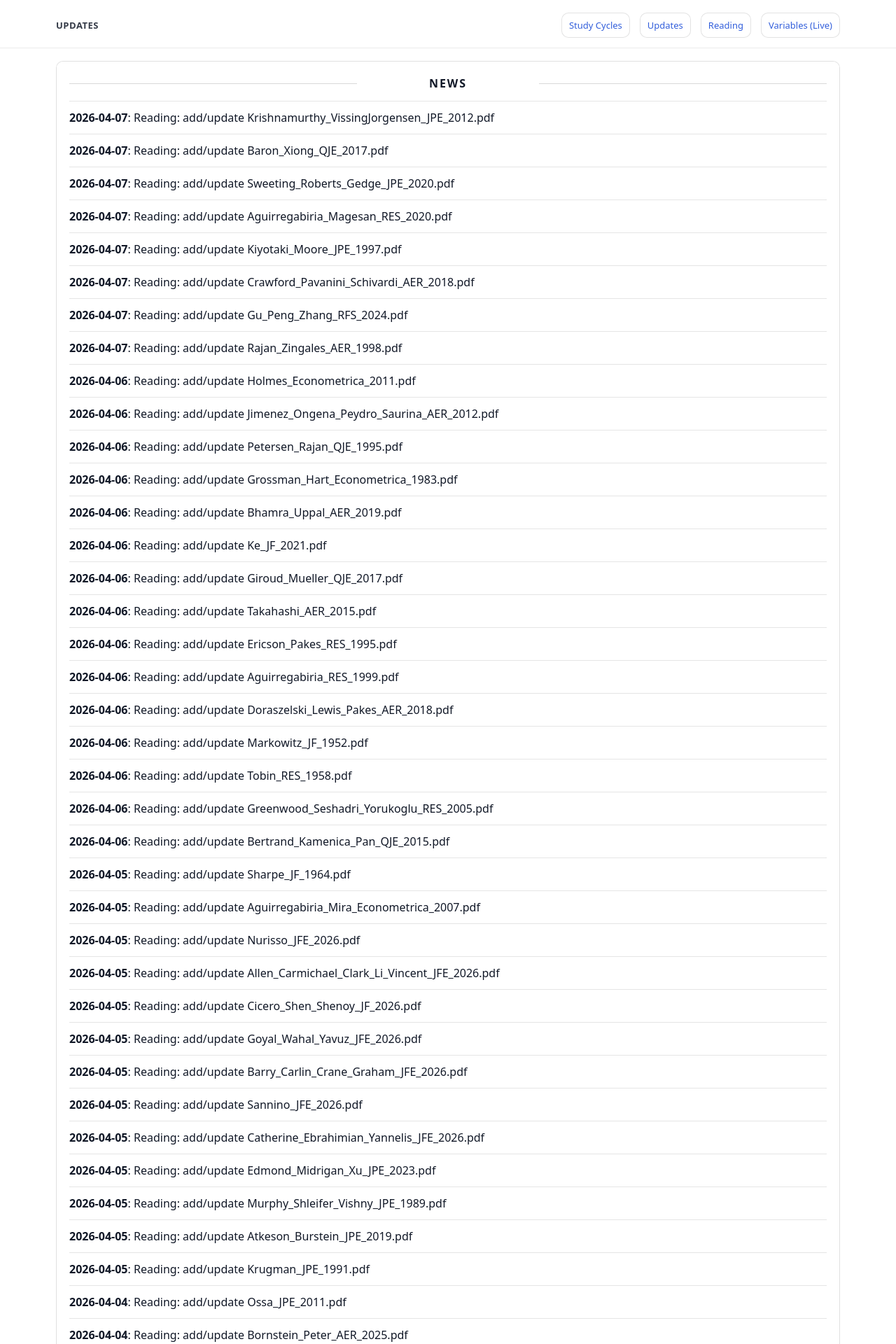
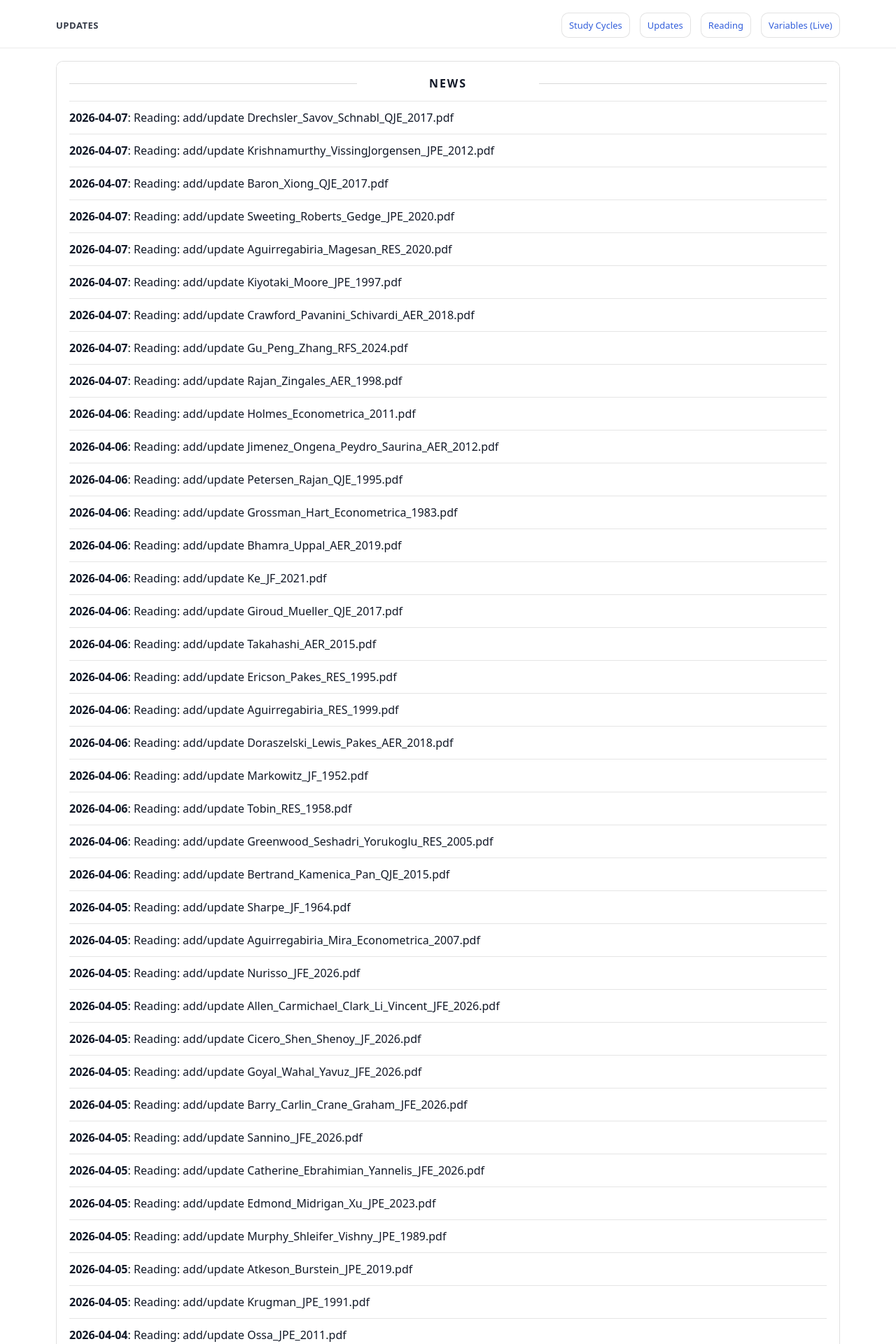
Before and after one commit to yaxinzn/study-archive, a Jekyll site: the page built from updates/index.md, in a window 1280 px wide. Shown: the top 1920 px of the page at 70% size. Built offline with Jekyll 4.4.1, drawn with Linux system fonts in a browser that asks for light colours; some of the changed text lies outside the part shown.

Commit message:
chore: update NEWS feed

```diff
--- a/_data/news.yml
+++ b/_data/news.yml
@@ -1,4 +1,7 @@
 # Auto-generated update history (sorted newest -> oldest). Do not edit manually.
+- ts: "1775554177"
+  date: "2026-04-07"
+  title: "Reading: add/update Drechsler_Savov_Schnabl_QJE_2017.pdf"
 - ts: "1775552836"
   date: "2026-04-07"
   title: "Reading: add/update Krishnamurthy_VissingJorgensen_JPE_2012.pdf"
```
